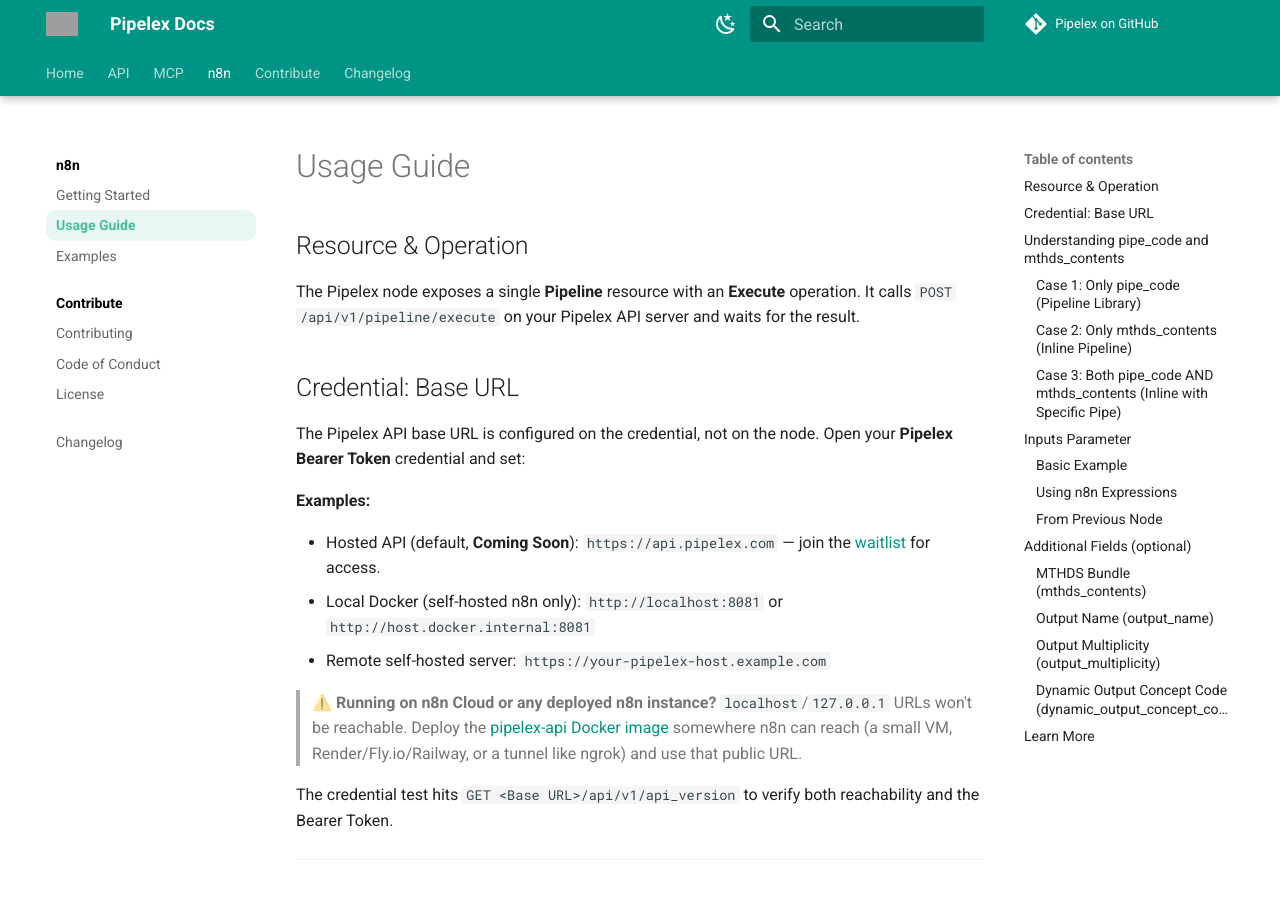
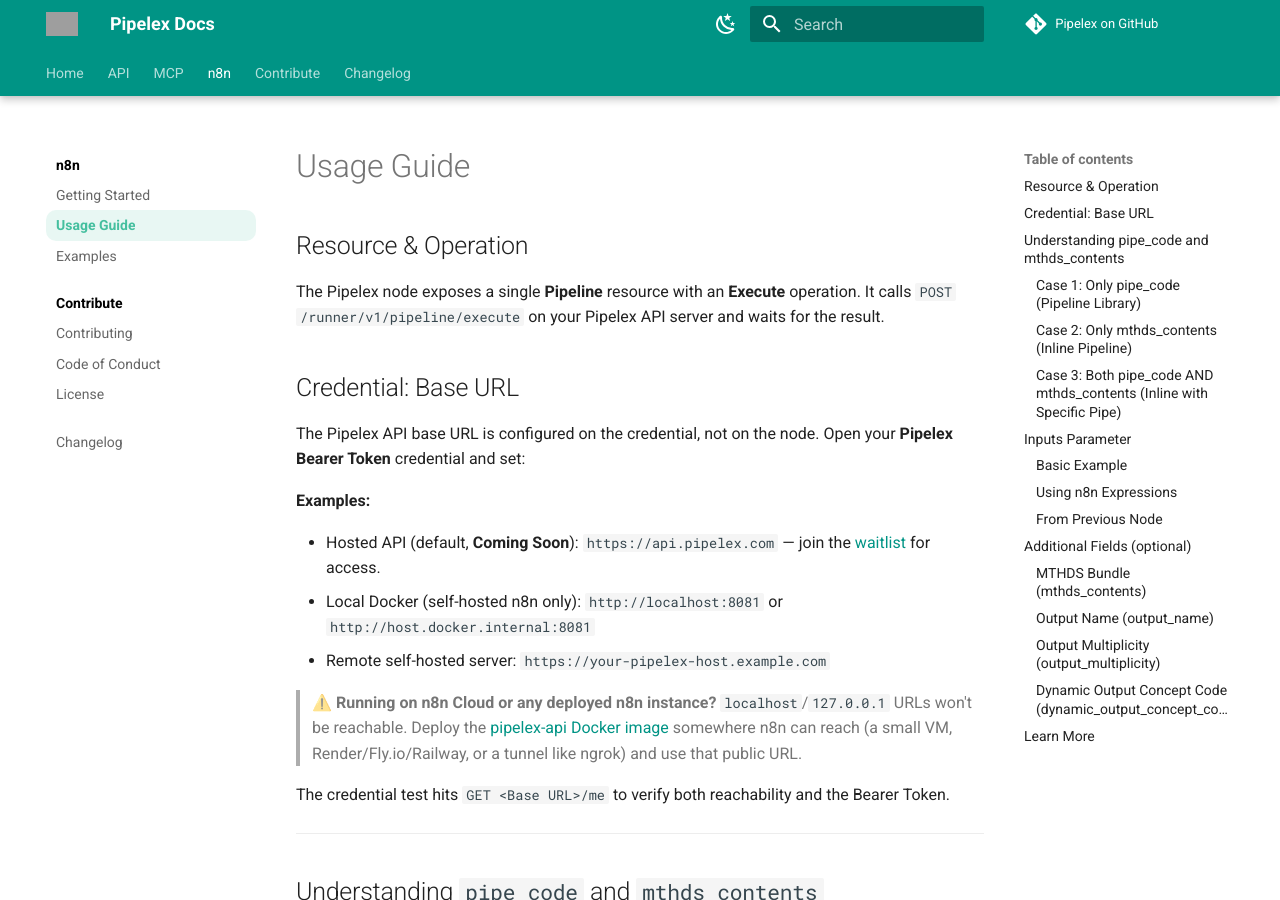
Before and after one commit to Pipelex/n8n-nodes-pipelex, an MkDocs documentation site: the page built from docs/usage.md, in a window 1280 px wide and 900 px high. Built offline with MkDocs 1.6.1 and Material for MkDocs 9.7.7, drawn with Linux system fonts in a browser that asks for light colours; comment, search, counter and statistics services are not loaded; grey boxes are pictures that could not be loaded.

Commit message:
Update links for Open docs

```diff
--- a/docs/usage.md
+++ b/docs/usage.md
@@ -2,7 +2,7 @@
 
 ## Resource & Operation
 
-The Pipelex node exposes a single **Pipeline** resource with an **Execute** operation. It calls `POST /api/v1/pipeline/execute` on your Pipelex API server and waits for the result.
+The Pipelex node exposes a single **Pipeline** resource with an **Execute** operation. It calls `POST /runner/v1/pipeline/execute` on your Pipelex API server and waits for the result.
 
 ## Credential: Base URL
 
@@ -16,7 +16,7 @@
 
 > ⚠️ **Running on n8n Cloud or any deployed n8n instance?** `localhost`/`127.0.0.1` URLs won't be reachable. Deploy the [pipelex-api Docker image](https://hub.docker.com/r/pipelex/pipelex-api) somewhere n8n can reach (a small VM, Render/Fly.io/Railway, or a tunnel like ngrok) and use that public URL.
 
-The credential test hits `GET <Base URL>/api/v1/api_version` to verify both reachability and the Bearer Token.
+The credential test hits `GET <Base URL>/me` to verify both reachability and the Bearer Token.
 
 ---
 
```
Also changed, not shown: README.md (+1 -1 lines), 2 other files.
